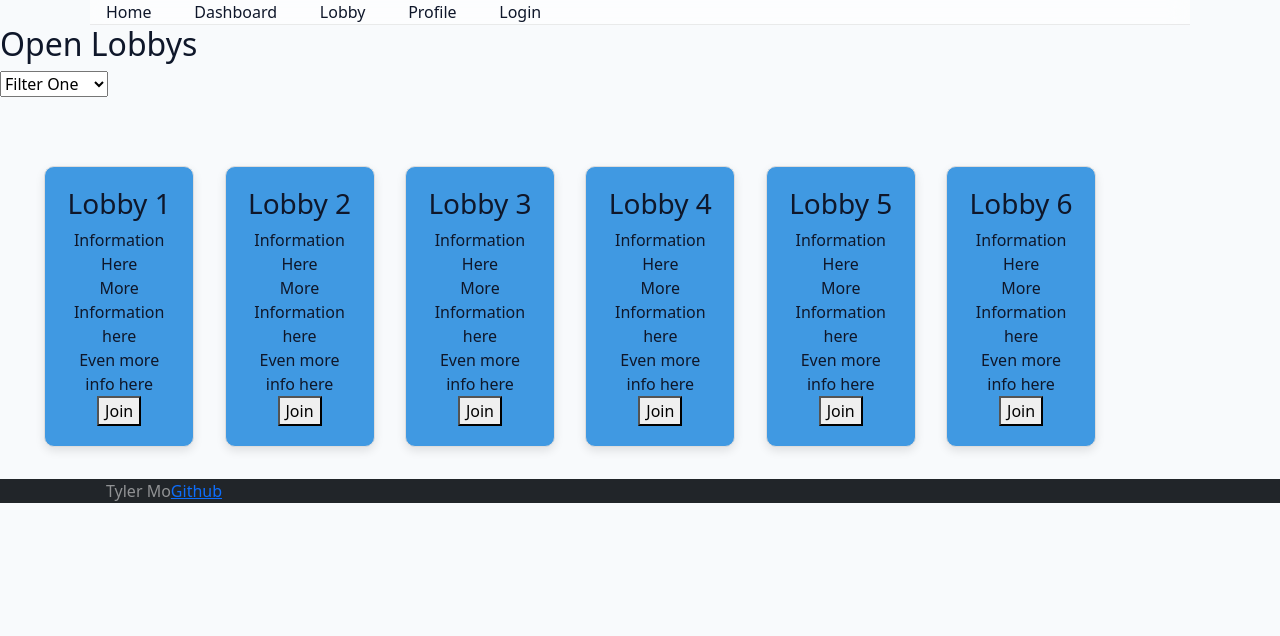
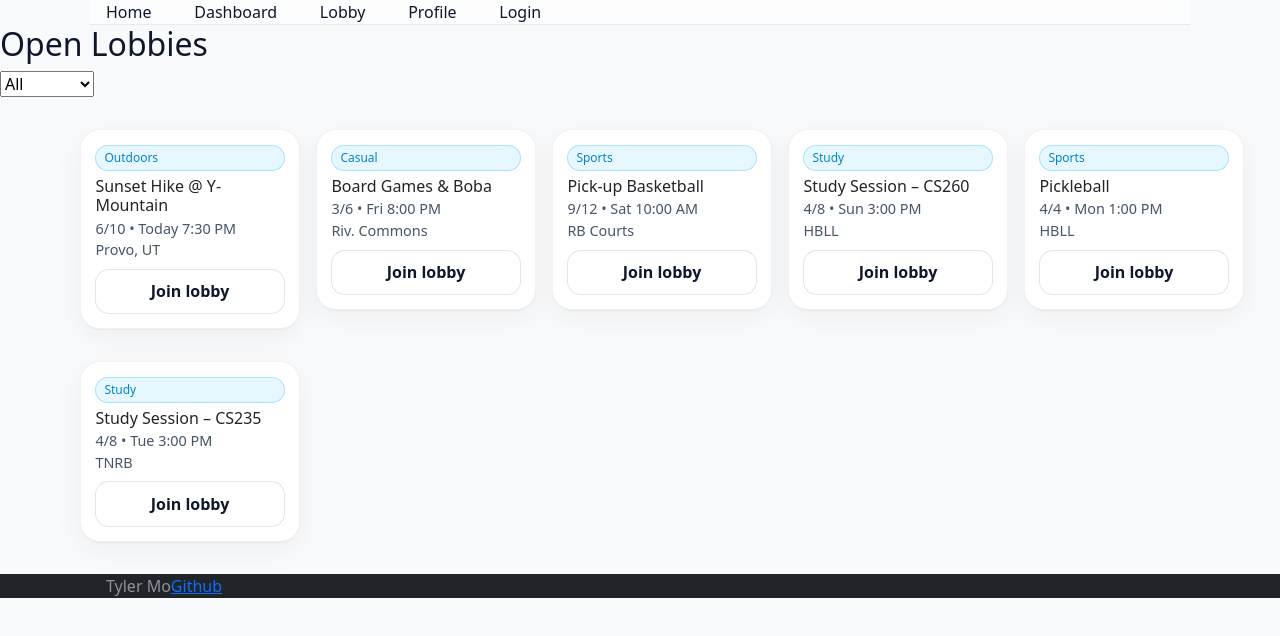
Before and after one commit to Fiery51/startup, a React (Vite) app in the folder startup/: page /dashboard in a window 1280 px wide. Shown: the top 636 px of the page. Built offline with nearby package versions, Linux system fonts and the light colour scheme.

Commit message:
Some restyling of the dashboard page of course, more styling... Anyways functionality somewhat done ish for that

```diff
--- /dev/null
+++ b/startup/src/components/lobbyCard.jsx
@@ -0,0 +1,13 @@
+import React from 'react';
+
+export function LobbyCard({l}) {
+  return (
+    <div className="card lobby-card">
+      <div className="lobby-chip">{l.tag}</div>
+      <h4 className="lobby-name">{l.name}</h4>
+      <div className="lobby-meta-row">{l.people}/{l.max} • {l.time}</div>
+      <div className="lobby-meta-row">{l.location}</div>
+      <button className="kbtn" type="button" style={{marginTop:'.5rem'}}>Join lobby</button>
+    </div>
+  );
+}
--- a/startup/src/dashboard/dashboard.jsx
+++ b/startup/src/dashboard/dashboard.jsx
@@ -1,62 +1,45 @@
-import React from 'react';
+import React, { useEffect, useMemo, useState } from 'react';
 import '../styles.css';
+import { LobbyCard } from '../components/lobbyCard';
+
+import {fakeFetchLobbies, LOBBIES} from './lobbyData';
+
 
 
 export function Dashboard() {
+  const [all, setAll] = useState([]);
+  const [tag, setTag] = useState('All');
+
+  //Grab the data on loading straight away
+  useEffect(() =>{
+    fakeFetchLobbies().then(setAll);
+  }, []);
+
+  //alright we've gotten the data, now which ones do we actually show according to whatever that filter is set to
+  const visible = useMemo(() => {
+    //If the tag is equal to all just immediatly return, no need to filter through here
+    if(tag === 'All') return all;
+    //if we get here, filter through and return the portions of data that have the tag thats the same as the filter value here
+    return all.filter(d => d.tag === tag);
+  }, [all, tag])
+
+
   return (
     <main>
       <div>
-            <h2>Open Lobbys</h2>
-            <select name="Filter" id="Filter">
-                <option value="Filter One">Filter One</option>
-                <option value="Filter Two">Filter Two</option>
-                <option value="Filter Three">Filter Three</option>
-                <option value="Filter Four">Filter Four</option>
+            <h2>Open Lobbies</h2>
+            <select value={tag} onChange={e => setTag(e.target.value)} name="Filter" id="Filter">
+                <option value="All">All</option>
+                <option value="Outdoors">Outdoors</option>
+                <option value="Casual">Casual</option>
+                <option value="Sports">Sports</option>
+                <option value="Study">Study</option>
             </select>
         </div>
         <div id="LobbyContainer">
-            <div className="lobby">
-                <h3>Lobby 1</h3>
-                <div>Information Here</div>
-                <div>More Information here</div>
-                <div>Even more info here</div>
-                <button>Join</button>
-            </div>
-            <div className="lobby">
-                <h3>Lobby 2</h3>
-                <div>Information Here</div>
-                <div>More Information here</div>
-                <div>Even more info here</div>
-                <button>Join</button>
-            </div>
-            <div className="lobby">
-                <h3>Lobby 3</h3>
-                <div>Information Here</div>
-                <div>More Information here</div>
-                <div>Even more info here</div>
-                <button>Join</button>
-            </div>
-            <div className="lobby">
-                <h3>Lobby 4</h3>
-                <div>Information Here</div>
-                <div>More Information here</div>
-                <div>Even more info here</div>
-                <button>Join</button>
-            </div>
-            <div className="lobby">
-                <h3>Lobby 5</h3>
-                <div>Information Here</div>
-                <div>More Information here</div>
-                <div>Even more info here</div>
-                <button>Join</button>
-            </div>
-            <div className="lobby">
-                <h3>Lobby 6</h3>
-                <div>Information Here</div>
-                <div>More Information here</div>
-                <div>Even more info here</div>
-                <button>Join</button>
-            </div>
+            {visible.length === 0 ? <p>No lobbies match that filter.</p> : (
+              visible.map(d => <LobbyCard key={d.id} l={d} />)
+            )}
         </div>
     </main>
   );
--- /dev/null
+++ b/startup/src/dashboard/lobbyData.js
@@ -0,0 +1,14 @@
+//This'll just return fake data, this'll be the same structure im gonna attempt to make the actual real backend return
+
+export const LOBBIES = [
+  { id: 1, name: 'Sunset Hike @ Y-Mountain', tag: 'Outdoors', people: 6, max: 10, time: 'Today 7:30 PM', location: 'Provo, UT' },
+  { id: 2, name: 'Board Games & Boba',       tag: 'Casual',   people: 3, max: 6,  time: 'Fri 8:00 PM',   location: 'Riv. Commons' },
+  { id: 3, name: 'Pick-up Basketball',       tag: 'Sports',   people: 9, max: 12, time: 'Sat 10:00 AM',  location: 'RB Courts' },
+  { id: 4, name: 'Study Session – CS260',    tag: 'Study',    people: 4, max: 8,  time: 'Sun 3:00 PM',   location: 'HBLL' },
+  { id: 5, name: 'Pickleball',               tag: 'Sports',   people: 4, max: 4,  time: 'Mon 1:00 PM',   location: 'HBLL' },
+  { id: 6, name: 'Study Session – CS235',    tag: 'Study',    people: 4, max: 8,  time: 'Tue 3:00 PM',   location: 'TNRB' },
+];
+
+export function fakeFetchLobbies() {
+  return new Promise(resolve => setTimeout(() => resolve(LOBBIES), 550));
+}
--- a/startup/src/landing/landing.jsx
+++ b/startup/src/landing/landing.jsx
@@ -3,6 +3,7 @@ import '../styles.css';
 import './landing.css';
 import { BrowserRouter, NavLink, Routes, Route} from 'react-router-dom';
 import {Login} from '../login/login'
+import { LobbyCard } from '../components/lobbyCard';
 
 
 //EXAMPLE CARD STUFF:
@@ -15,17 +16,6 @@ const LOBBIES = [
   { id: 6, name: 'Study Session – CS235',    tag: 'Study',    people: 4, max: 8,  time: 'Tue 3:00 PM',   location: 'TNRB' },
 ];
 
-function LobbyCard({l}) {
-  return (
-    <div className="card lobby-card">
-      <div className="lobby-chip">{l.tag}</div>
-      <h4 className="lobby-name">{l.name}</h4>
-      <div className="lobby-meta-row">{l.people}/{l.max} • {l.time}</div>
-      <div className="lobby-meta-row">{l.location}</div>
-      <button className="kbtn" type="button" style={{marginTop:'.5rem'}}>Join lobby</button>
-    </div>
-  );
-}
 
 //SECTION 1 - Hero section thing
 
--- a/startup/src/styles.css
+++ b/startup/src/styles.css
@@ -81,7 +81,12 @@ footer{
 
 /* ========== OTHER PAGES (shared building blocks) ========== */
 #LobbyContainer{
-  display:flex; flex-wrap:wrap; gap:.5%; padding:2.5%;
+  display: grid;
+  grid-template-columns: repeat(5, minmax(220px, 1fr));
+  gap: 2rem 1rem;
+  grid-auto-rows: auto;   /* rows grow to fit card height */
+  align-items: start;
+  padding: 2rem 5rem;
 }
 .lobby{
   margin-top:3%; margin-inline:1%;
```
